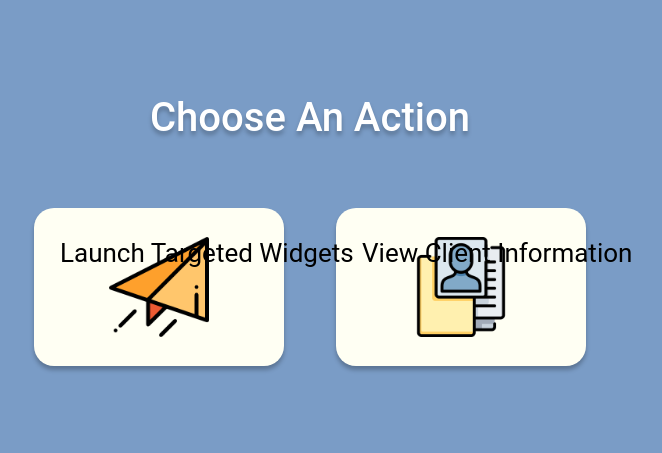
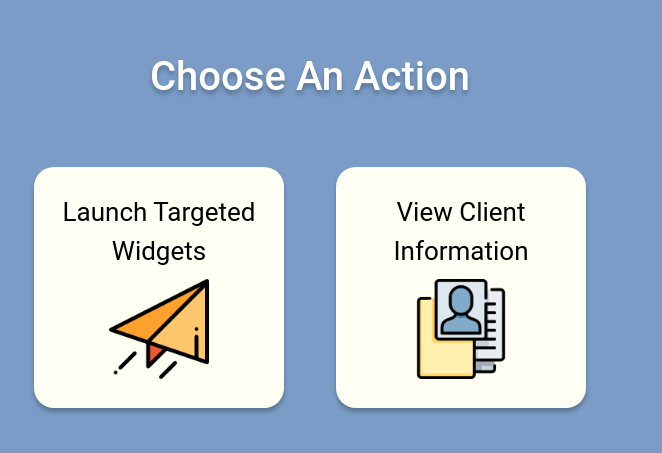
Before and after one commit to TLI-group3/TLI-client, a React (Create React App) app: page / in a window 1280 px wide. Shown: the part 177-630 px from the top of the page, without its empty margins (330-992 px from the left). Built offline with nearby package versions, Linux system fonts and the light colour scheme.

Commit message:
Fixed css overflow error

```diff
--- a/src/components/clientInput/ClientInput.js
+++ b/src/components/clientInput/ClientInput.js
@@ -48,7 +48,7 @@ export default class ClientInput extends React.Component {
                     </form>
                 </div>
                 {this.state.success &&
-                <p>Success! Widgets have been launched.</p>
+                <p className={styles.successMessage}>Success! Widgets have been launched.</p>
                 }
             </div>
         );
--- a/src/components/clientInput/ClientInput.module.scss
+++ b/src/components/clientInput/ClientInput.module.scss
@@ -8,7 +8,7 @@
   overflow: hidden;
 }
 
-p {
+.successMessage {
   position: absolute;
 }
 
```
